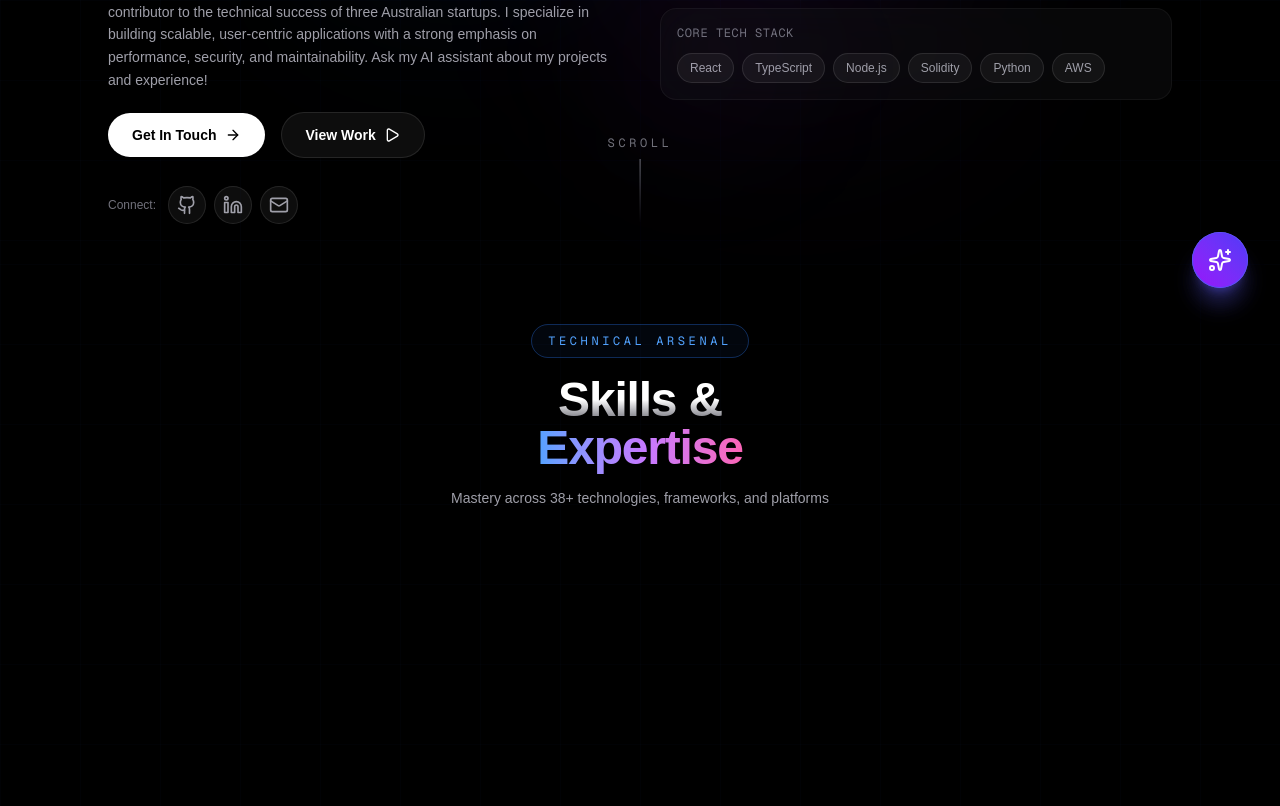
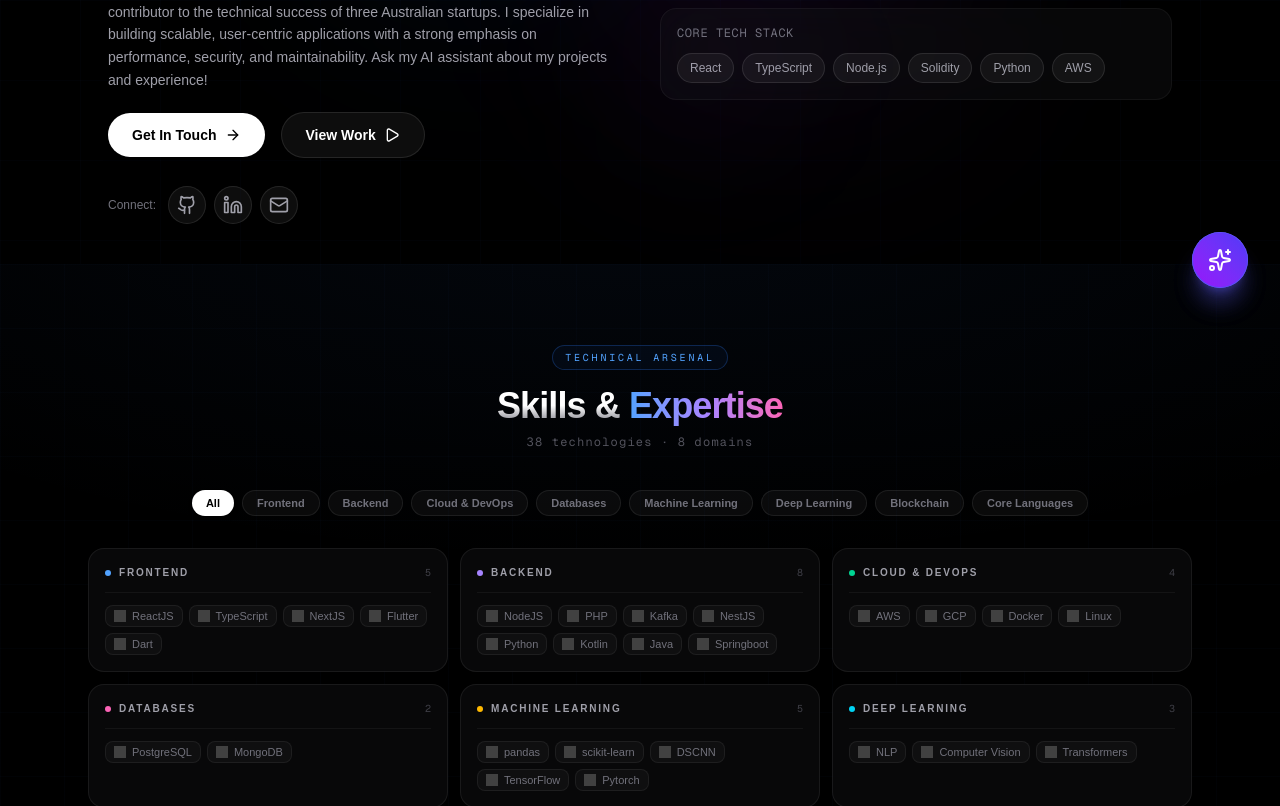
Before and after one commit to Rishab741/rishab-chouhan, a Next.js app: page / in a window 1280 px wide. Shown: the part 480-1286 px from the top of the page. Built offline with nearby package versions, Linux system fonts and the light colour scheme; grey boxes are pictures that could not be loaded.

Commit message:
skills redesign

```diff
--- a/src/app/components/sections/header.tsx
+++ b/src/app/components/sections/header.tsx
@@ -266,24 +266,6 @@ export const Header: React.FC<{ portfolioData: PortfolioData }> = ({ portfolioDa
 
                 </div>
 
-                {/* Scroll Indicator */}
-                <motion.div
-                    initial={{ opacity: 0 }}
-                    animate={{ opacity: 1 }}
-                    transition={{ duration: 1, delay: 1.2 }}
-                    className="absolute bottom-12 left-1/2 -translate-x-1/2"
-                >
-                    <motion.div
-                        animate={{ y: [0, 10, 0] }}
-                        transition={{ duration: 2, repeat: Infinity, ease: "easeInOut" }}
-                        className="flex flex-col items-center gap-2"
-                    >
-                        <span className="text-xs font-mono tracking-[0.3em] uppercase text-zinc-500">
-                            Scroll
-                        </span>
-                        <div className="w-px h-16 bg-gradient-to-b from-zinc-500 to-transparent" />
-                    </motion.div>
-                </motion.div>
             </div>
         </section>
     );
--- a/src/app/components/sections/skills.tsx
+++ b/src/app/components/sections/skills.tsx
@@ -1,358 +1,175 @@
 'use client';
 
-import React, { useRef, useState } from 'react';
+import React, { useState } from 'react';
 import Image from 'next/image';
-import { motion, useScroll, useTransform, useSpring, MotionValue } from 'framer-motion';
+import { motion } from 'framer-motion';
+import { PortfolioData } from '../types';
 
-// FIX: Correct Relative Imports based on your provided paths
-import { PortfolioData } from '../types';
-import { SkillConstellation } from '../SkillConstellation';
-
-// Improved icon slug mapping
 const getIconSlug = (skill: string) => {
   const map: Record<string, string> = {
-    'reactjs': 'react',
-    'nextjs': 'nextdotjs',
-    'nodejs': 'nodedotjs',
-    'postgresql': 'postgresql',
-    'springboot': 'springboot',
-    'gcp': 'googlecloud',
-    'solidity': 'solidity',
-    'scikit-learn': 'scikitlearn',
-    'c++': 'cplusplus',
-    'c#': 'csharp',
-    'mongodb': 'mongodb',
-    'aws': 'amazonaws',
-    'docker': 'docker',
-    'linux': 'linux',
-    'typescript': 'typescript',
-    'java': 'java',
-    'python': 'python',
-    'javascript': 'javascript',
-    'tailwindcss': 'tailwindcss',
-    'kubernetes': 'kubernetes',
-    'graphql': 'graphql',
-    'redis': 'redis',
-    'git': 'git'
+    'reactjs': 'react', 'nextjs': 'nextdotjs', 'nodejs': 'nodedotjs',
+    'postgresql': 'postgresql', 'springboot': 'springboot', 'gcp': 'googlecloud',
+    'solidity': 'solidity', 'scikit-learn': 'scikitlearn', 'c++': 'cplusplus',
+    'c#': 'csharp', 'mongodb': 'mongodb', 'aws': 'amazonaws', 'docker': 'docker',
+    'linux': 'linux', 'typescript': 'typescript', 'java': 'java', 'python': 'python',
+    'javascript': 'javascript', 'tailwindcss': 'tailwindcss', 'kubernetes': 'kubernetes',
+    'graphql': 'graphql', 'redis': 'redis', 'git': 'git',
   };
-  const s = skill.toLowerCase().trim().replace(/\s+/g, '');
-  return map[s] || s;
+  return map[skill.toLowerCase().trim().replace(/\s+/g, '')] || skill.toLowerCase().trim().replace(/\s+/g, '');
 };
+
+const ACCENTS = [
+  { dot: 'bg-blue-400', hover: 'hover:border-blue-500/30', glow: 'from-blue-500/8 to-blue-500/0' },
+  { dot: 'bg-violet-400', hover: 'hover:border-violet-500/30', glow: 'from-violet-500/8 to-violet-500/0' },
+  { dot: 'bg-emerald-400', hover: 'hover:border-emerald-500/30', glow: 'from-emerald-500/8 to-emerald-500/0' },
+  { dot: 'bg-pink-400', hover: 'hover:border-pink-500/30', glow: 'from-pink-500/8 to-pink-500/0' },
+  { dot: 'bg-amber-400', hover: 'hover:border-amber-500/30', glow: 'from-amber-500/8 to-amber-500/0' },
+  { dot: 'bg-cyan-400', hover: 'hover:border-cyan-500/30', glow: 'from-cyan-500/8 to-cyan-500/0' },
+];
 
 interface SkillsProps {
   portfolioData: PortfolioData;
 }
 
 export const Skills: React.FC<SkillsProps> = ({ portfolioData }) => {
-    const containerRef = useRef<HTMLDivElement>(null);
-    const { scrollYProgress } = useScroll({
-        target: containerRef,
-        offset: ["start start", "end end"]
-    });
-
-    // Smooth spring physics for scroll - slower and more controlled
-    const smoothProgress = useSpring(scrollYProgress, {
-        stiffness: 50,
-        damping: 20,
-        restDelta: 0.001
-    });
-
-    // Transform categories into an array for easier mapping
-    const categories = Object.entries(portfolioData.skills);
-    const totalSkills = categories.reduce((acc, [, skills]) => acc + skills.length, 0);
+  const categories = Object.entries(portfolioData.skills).filter(([, s]) => Array.isArray(s));
+  const totalSkills = categories.reduce((acc, [, s]) => acc + s.length, 0);
+  const [active, setActive] = useState<string | null>(null);
 
   return (
-        <section id="skills" ref={containerRef} className="relative py-16 bg-black overflow-hidden">
-            {/* Animated Grid Background */}
-            <div className="absolute inset-0 opacity-20">
-                <div className="absolute inset-0"
+    <section id="skills" className="relative py-20 bg-black overflow-hidden">
+      {/* Subtle grid */}
+      <div
+        className="absolute inset-0 opacity-[0.15]"
         style={{
           backgroundImage: `
-                           linear-gradient(to right, rgba(59, 130, 246, 0.1) 1px, transparent 1px),
-                           linear-gradient(to bottom, rgba(59, 130, 246, 0.1) 1px, transparent 1px)
+            linear-gradient(to right, rgba(59,130,246,0.15) 1px, transparent 1px),
+            linear-gradient(to bottom, rgba(59,130,246,0.15) 1px, transparent 1px)
           `,
-                         backgroundSize: '80px 80px'
+          backgroundSize: '64px 64px',
         }}
       />
-            </div>
+      {/* Soft radial fade */}
+      <div className="absolute inset-0 bg-[radial-gradient(ellipse_80%_50%_at_50%_-10%,rgba(59,130,246,0.06),transparent)]" />
 
-            {/* Radial Gradient Overlay */}
-            <div className="absolute inset-0 bg-gradient-radial from-blue-900/5 via-transparent to-transparent" />
+      <div className="container mx-auto px-6 max-w-6xl relative z-10">
 
-            <div className="container mx-auto px-6 max-w-7xl relative z-10">
-
-                {/* Scroll-Driven Header */}
+        {/* ── Header ── */}
         <motion.div
-                    className="text-center mb-12"
-                    initial={{ opacity: 0, y: 50 }}
+          className="text-center mb-10"
+          initial={{ opacity: 0, y: 24 }}
           whileInView={{ opacity: 1, y: 0 }}
-                    viewport={{ once: true, margin: "-100px" }}
-                    transition={{ duration: 0.8, ease: "easeOut" }}
+          viewport={{ once: true }}
+          transition={{ duration: 0.55, ease: 'easeOut' }}
         >
-                    <motion.div className="inline-block mb-6">
-                        <span className="px-4 py-2 text-xs font-mono tracking-[0.3em] uppercase border border-blue-500/30 rounded-full text-blue-400 bg-blue-500/5">
+          <span className="inline-block px-3 py-1 text-[10px] font-mono tracking-[0.28em] uppercase border border-blue-500/25 rounded-full text-blue-400 bg-blue-500/5 mb-4">
             Technical Arsenal
           </span>
-                    </motion.div>
-
-                    <h2 className="text-4xl md:text-5xl font-black mb-4 tracking-tight">
-                        <span className="bg-clip-text text-transparent bg-gradient-to-b from-white via-white to-zinc-600">
-                            Skills &
+          <h2 className="text-3xl md:text-4xl font-black tracking-tight mb-2">
+            <span className="bg-clip-text text-transparent bg-gradient-to-b from-white via-white to-zinc-500">
+              Skills &amp;{' '}
             </span>
-                        <br />
-                        <span className="bg-clip-text text-transparent bg-gradient-to-r from-blue-400 via-purple-400 to-pink-400">
+            <span className="bg-clip-text text-transparent bg-gradient-to-r from-blue-400 via-violet-400 to-pink-400">
               Expertise
             </span>
           </h2>
-
-                    <p className="text-zinc-400 text-sm max-w-xl mx-auto">
-                        Mastery across {totalSkills}+ technologies, frameworks, and platforms
+          <p className="text-zinc-600 text-xs font-mono tracking-widest">
+            {totalSkills} technologies · {categories.length} domains
           </p>
         </motion.div>
 
-                {/* The Main Skills Display */}
-                <div className="space-y-8">
-                    {categories.map(([category, skills], categoryIndex) => (
-                        <SkillCategorySection
+        {/* ── Filter tabs ── */}
+        <motion.div
+          className="flex flex-wrap justify-center gap-2 mb-8"
+          initial={{ opacity: 0, y: 16 }}
+          whileInView={{ opacity: 1, y: 0 }}
+          viewport={{ once: true }}
+          transition={{ duration: 0.45, delay: 0.1 }}
+        >
+          <button
+            onClick={() => setActive(null)}
+            className={`px-3.5 py-1 rounded-full text-[11px] font-semibold transition-all duration-200 ${
+              active === null
+                ? 'bg-white text-black shadow-md'
+                : 'bg-white/[0.04] text-zinc-500 border border-white/8 hover:bg-white/8 hover:text-zinc-300'
+            }`}
+          >
+            All
+          </button>
+          {categories.map(([cat]) => (
+            <button
+              key={cat}
+              onClick={() => setActive(active === cat ? null : cat)}
+              className={`px-3.5 py-1 rounded-full text-[11px] font-semibold transition-all duration-200 ${
+                active === cat
+                  ? 'bg-white text-black shadow-md'
+                  : 'bg-white/[0.04] text-zinc-500 border border-white/8 hover:bg-white/8 hover:text-zinc-300'
+              }`}
+            >
+              {cat}
+            </button>
+          ))}
+        </motion.div>
+
+        {/* ── Category cards ── */}
+        <div className="grid grid-cols-1 sm:grid-cols-2 lg:grid-cols-3 gap-3">
+          {categories.map(([category, skills], idx) => {
+            const accent = ACCENTS[idx % ACCENTS.length];
+            const dimmed = active !== null && active !== category;
+
+            return (
+              <motion.div
                 key={category}
-                            category={category}
-                            skills={skills}
-                            categoryIndex={categoryIndex}
-                            scrollProgress={smoothProgress}
-                            totalCategories={categories.length}
-                        />
+                initial={{ opacity: 0, y: 20 }}
+                whileInView={{ opacity: 1, y: 0 }}
+                viewport={{ once: true, margin: '-30px' }}
+                transition={{ duration: 0.4, delay: idx * 0.06, ease: 'easeOut' }}
+                className={`group relative rounded-2xl border border-white/[0.07] bg-zinc-900/35 backdrop-blur-xl p-4 transition-all duration-300 ${accent.hover} ${dimmed ? 'opacity-20 pointer-events-none' : 'opacity-100'}`}
+              >
+                {/* Hover glow */}
+                <div className={`absolute inset-0 rounded-2xl bg-gradient-to-br ${accent.glow} opacity-0 group-hover:opacity-100 transition-opacity duration-500 pointer-events-none`} />
+
+                {/* Category header */}
+                <div className="relative flex items-center gap-2 mb-3">
+                  <span className={`w-1.5 h-1.5 rounded-full flex-shrink-0 ${accent.dot}`} />
+                  <span className="text-[10px] font-bold uppercase tracking-[0.18em] text-zinc-400 group-hover:text-zinc-200 transition-colors">
+                    {category}
+                  </span>
+                  <span className="ml-auto text-[10px] font-mono text-zinc-700">{skills.length}</span>
+                </div>
+
+                {/* Divider */}
+                <div className="relative h-px bg-white/[0.05] mb-3" />
+
+                {/* Skill pills */}
+                <div className="relative flex flex-wrap gap-1.5">
+                  {skills.map((skill) => (
+                    <SkillPill key={skill} skill={skill} />
                   ))}
                 </div>
-
-                {/* Constellation Background Integration */}
-                <motion.div
-                    className="mt-12"
-                    initial={{ opacity: 0, scale: 0.9 }}
-                    whileInView={{ opacity: 1, scale: 1 }}
-                    viewport={{ once: true, margin: "-200px" }}
-                    transition={{ duration: 1, ease: "easeOut" }}
-                >
-                    <SkillConstellation skillsData={portfolioData.skills} />
               </motion.div>
+            );
+          })}
+        </div>
 
       </div>
     </section>
   );
 };
 
-interface SkillCategorySectionProps {
-    category: string;
-    skills: string[];
-    categoryIndex: number;
-    scrollProgress: MotionValue<number>;
-    totalCategories: number;
-}
-
-const SkillCategorySection: React.FC<SkillCategorySectionProps> = ({
-    category,
-    skills,
-    categoryIndex,
-}) => {
-    const sectionRef = useRef<HTMLDivElement>(null);
-
-    // Individual scroll tracking for this specific section
-    const { scrollYProgress: sectionProgress } = useScroll({
-        target: sectionRef,
-        offset: ["start 0.6", "end 0.4"] // Start animating when section is 60% down the viewport, end when 40% up
-    });
-
-    const smoothSectionProgress = useSpring(sectionProgress, {
-        stiffness: 60,
-        damping: 25
-    });
-
-    // Section-level animations based on viewport center
-    const sectionOpacity = useTransform(
-        smoothSectionProgress,
-        [0, 0.15, 0.85, 1],
-        [0, 1, 1, 0]
+const SkillPill: React.FC<{ skill: string }> = ({ skill }) => (
+  <div className="flex items-center gap-1.5 px-2 py-1 rounded-lg bg-white/[0.03] border border-white/[0.06] hover:bg-white/[0.07] hover:border-white/[0.12] transition-all duration-150 cursor-default group/pill">
+    <Image
+      src={`https://cdn.simpleicons.org/${getIconSlug(skill)}/ffffff`}
+      className="w-3 h-3 opacity-35 group-hover/pill:opacity-75 transition-opacity flex-shrink-0"
+      alt={skill}
+      width={12}
+      height={12}
+      unoptimized
+      onError={(e) => { e.currentTarget.style.display = 'none'; }}
+    />
+    <span className="text-[11px] font-medium text-zinc-500 group-hover/pill:text-zinc-200 transition-colors whitespace-nowrap leading-none">
+      {skill}
+    </span>
+  </div>
 );
-    const sectionY = useTransform(smoothSectionProgress, [0, 0.25], [80, 0]);
-    const sectionScale = useTransform(smoothSectionProgress, [0, 0.25, 0.85, 1], [0.95, 1, 1, 0.98]);
-
-    return (
-        <motion.div
-            ref={sectionRef}
-            className="relative flex items-center justify-center py-6"
-            style={{
-                opacity: sectionOpacity,
-                y: sectionY,
-                scale: sectionScale
-            }}
-        >
-            <div className="w-full max-w-7xl mx-auto px-6">
-            {/* Category Header with Animated Line */}
-            <div className="flex items-center gap-4 mb-6">
-                <motion.div
-                    className="h-px bg-gradient-to-r from-transparent via-blue-500 to-transparent"
-                    style={{
-                        width: useTransform(smoothSectionProgress, [0.05, 0.25], ['0%', '100%'])
-                    }}
-                />
-
-                <motion.h3
-                    className="text-xl md:text-2xl font-bold whitespace-nowrap"
-                    style={{
-                        opacity: useTransform(smoothSectionProgress, [0.05, 0.25], [0, 1]),
-                        x: useTransform(smoothSectionProgress, [0.05, 0.25], [-30, 0])
-                    }}
-                >
-                    <span className="bg-clip-text text-transparent bg-gradient-to-r from-white to-zinc-500">
-                        {category}
-                    </span>
-                </motion.h3>
-
-                <motion.div
-                    className="flex-1 h-px bg-gradient-to-r from-blue-500 to-transparent"
-                    style={{
-                        width: useTransform(smoothSectionProgress, [0.1, 0.3], ['0%', '100%'])
-                    }}
-                />
-            </div>
-
-            {/* Skills Grid with Staggered Reveal */}
-            <div className="grid grid-cols-3 md:grid-cols-4 lg:grid-cols-5 xl:grid-cols-6 gap-3">
-                {skills.map((skill, skillIndex) => (
-                    <SkillCard
-                        key={skill}
-                        skill={skill}
-                        skillIndex={skillIndex}
-                        totalSkills={skills.length}
-                        categoryProgress={smoothSectionProgress}
-                        startProgress={0}
-                    />
-                ))}
-            </div>
-
-            {/* Category Number Indicator */}
-            <motion.div
-                className="absolute -left-6 top-0 text-9xl font-black opacity-5 pointer-events-none select-none"
-                style={{
-                    opacity: useTransform(smoothSectionProgress, [0.1, 0.3, 0.75, 0.9], [0, 0.08, 0.08, 0])
-                }}
-            >
-                {String(categoryIndex + 1).padStart(2, '0')}
-            </motion.div>
-            </div>
-        </motion.div>
-    );
-};
-
-interface SkillCardProps {
-    skill: string;
-    skillIndex: number;
-    totalSkills: number;
-    categoryProgress: MotionValue<number>;
-    startProgress: number;
-}
-
-const SkillCard: React.FC<SkillCardProps> = ({
-    skill,
-    skillIndex,
-    totalSkills,
-    categoryProgress,
-}) => {
-    const [isHovered, setIsHovered] = useState(false);
-    const cardRef = useRef<HTMLDivElement>(null);
-
-    // Staggered reveal animation for each skill based on section progress
-    const skillDelay = (skillIndex / totalSkills) * 0.25;
-    const skillStartProgress = 0.2 + skillDelay;
-    const skillEndProgress = skillStartProgress + 0.12;
-
-    const opacity = useTransform(categoryProgress, [skillStartProgress, skillEndProgress], [0, 1]);
-    const scale = useTransform(categoryProgress, [skillStartProgress, skillEndProgress], [0.8, 1]);
-    const y = useTransform(categoryProgress, [skillStartProgress, skillEndProgress], [30, 0]);
-    const rotateX = useTransform(categoryProgress, [skillStartProgress, skillEndProgress], [25, 0]);
-
-    return (
-        <motion.div
-            ref={cardRef}
-            className="group relative"
-            style={{
-                opacity,
-                scale,
-                y,
-                rotateX,
-                transformPerspective: 1000
-            }}
-            onMouseEnter={() => setIsHovered(true)}
-            onMouseLeave={() => setIsHovered(false)}
-        >
-            {/* Glow Effect on Hover */}
-            <motion.div
-                className="absolute -inset-1 bg-gradient-to-r from-blue-600 via-purple-600 to-pink-600 rounded-2xl blur opacity-0 group-hover:opacity-30 transition-opacity duration-500"
-                animate={{
-                    opacity: isHovered ? 0.3 : 0
-                }}
-            />
-
-            {/* Card */}
-            <div className="relative h-full p-4 bg-zinc-900/50 border border-white/5 rounded-xl backdrop-blur-xl hover:bg-zinc-800/50 hover:border-white/10 transition-all duration-300 cursor-default">
-
-                {/* Icon */}
-                <div className="mb-2 flex items-center justify-center">
-                    <motion.div
-                        className="w-9 h-9 flex items-center justify-center rounded-lg bg-white/5 group-hover:bg-white/10 transition-colors"
-                        animate={{
-                            rotate: isHovered ? [0, -10, 10, 0] : 0
-                        }}
-                        transition={{ duration: 0.5 }}
-                    >
-                        <Image
-                            src={`https://cdn.simpleicons.org/${getIconSlug(skill)}/white`}
-                            className="w-6 h-6 opacity-60 group-hover:opacity-100 transition-opacity"
-                            alt={skill}
-                            width={24}
-                            height={24}
-                            unoptimized
-                            onError={(e) => {
-                                e.currentTarget.style.display = 'none';
-                            }}
-                        />
-                    </motion.div>
-                </div>
-
-                {/* Skill Name */}
-                <h4 className="text-center text-sm font-semibold text-zinc-400 group-hover:text-white transition-colors">
-                    {skill}
-                </h4>
-
-                {/* Animated Border on Hover */}
-                <motion.div
-                    className="absolute inset-0 rounded-2xl"
-                    style={{
-                        background: 'linear-gradient(90deg, transparent, rgba(59, 130, 246, 0.5), transparent)',
-                        backgroundSize: '200% 100%'
-                    }}
-                    animate={{
-                        backgroundPosition: isHovered ? ['0% 0%', '200% 0%'] : '0% 0%'
-                    }}
-                    transition={{
-                        duration: 1.5,
-                        repeat: isHovered ? Infinity : 0,
-                        ease: 'linear'
-                    }}
-                />
-            </div>
-
-            {/* Skill Index Number (Appears on Hover) */}
-            <motion.div
-                className="absolute -top-2 -right-2 w-6 h-6 bg-blue-500 rounded-full flex items-center justify-center text-xs font-bold text-white shadow-lg"
-                initial={{ scale: 0, opacity: 0 }}
-                animate={{
-                    scale: isHovered ? 1 : 0,
-                    opacity: isHovered ? 1 : 0
-                }}
-                transition={{ type: 'spring', stiffness: 500, damping: 30 }}
-            >
-                {skillIndex + 1}
-            </motion.div>
-        </motion.div>
-    );
-};
```
Lines whose indentation alone changed are shown as unchanged.
